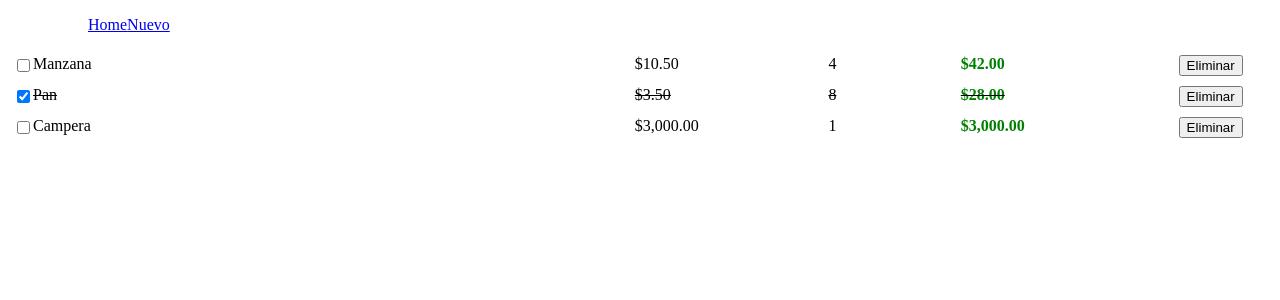
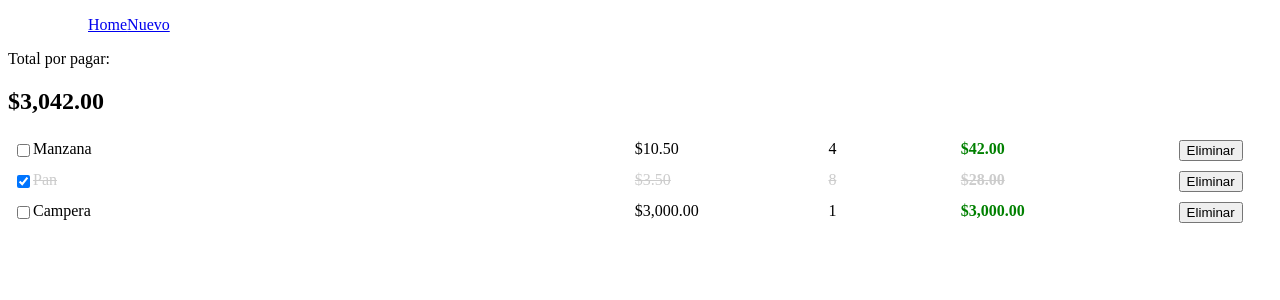
Before and after one commit to Cachurmino/Shopping, an Angular app: page / in a window 1280 px wide. Shown: the top 300 px of the page. Built offline with nearby package versions, Linux system fonts and the light colour scheme.

Commit message:
Creamos el componente total y su funcionalidad

```diff
--- a/src/app/app.module.ts
+++ b/src/app/app.module.ts
@@ -6,13 +6,15 @@ import { AppComponent } from './app.component';
 import { HeaderComponent } from './components/header/header.component';
 import { ItemsComponent } from './components/items/items.component';
 import { ItemComponent } from './components/item/item.component';
+import { TotalComponent } from './components/total/total.component';
 
 @NgModule({
   declarations: [
     AppComponent,
     HeaderComponent,
     ItemsComponent,
-    ItemComponent
+    ItemComponent,
+    TotalComponent
   ],
   imports: [
     BrowserModule,
--- a/src/app/components/item/item.component.css
+++ b/src/app/components/item/item.component.css
@@ -4,7 +4,11 @@
 }
 
 .completed{
+    color: #ccc;
     text-decoration: line-through;
+}
+.completed .total{
+    color: #ccc;
 }
 
 div{
--- a/src/app/components/item/item.component.ts
+++ b/src/app/components/item/item.component.ts
@@ -9,6 +9,7 @@ import { Item } from 'src/app/models/item';
 export class ItemComponent implements OnInit {
   @Input() item: Item = new Item();
   @Output() deleteItem: EventEmitter<Item> = new EventEmitter();
+  @Output() toggleItem: EventEmitter<Item> = new EventEmitter();
 
   constructor() {}
 
@@ -20,5 +21,6 @@ export class ItemComponent implements OnInit {
 
   onToggle(item: Item) {
     item.completed = !item.completed;
+    this.toggleItem.emit(item);
   }
 }
--- a/src/app/components/items/items.component.html
+++ b/src/app/components/items/items.component.html
@@ -1,5 +1,10 @@
 <div>
-  <app-item *ngFor="let item of items"
-  [item]="item"
-  (deleteItem)="deleteItem($event)"> </app-item>
+  <app-total mensaje="Total por pagar: " [total]="total"></app-total>
+  <app-item
+    *ngFor="let item of items"
+    [item]="item"
+    (deleteItem)="deleteItem($event)"
+    (toggleItem)="toggleItem($event)"
+  >
+  </app-item>
 </div>
--- a/src/app/components/items/items.component.ts
+++ b/src/app/components/items/items.component.ts
@@ -8,6 +8,7 @@ import { Item } from '../../models/item';
 })
 export class ItemsComponent implements OnInit {
   items: Item[] = [];
+  total: number = 0;
 
   constructor() {}
 
@@ -35,9 +36,23 @@ export class ItemsComponent implements OnInit {
         completed: false,
       },
     ];
+
+    this.getTotal();
   }
 
   deleteItem(item: Item) {
-    this.items = this.items.filter(x => x.id != item.id)
+    this.items = this.items.filter((x) => x.id != item.id);
+    this.getTotal();
+  }
+
+  toggleItem(item: Item) {
+    this.getTotal();
+  }
+
+  getTotal() {
+    this.total = this.items
+      .filter((x) => !x.completed)
+      .map((x) => x.quantity * x.price)
+      .reduce((acc, x) => (acc += x), 0);
   }
 }
--- /dev/null
+++ b/src/app/components/total/total.component.html
@@ -0,0 +1,4 @@
+<div class="container">
+  <span>{{ mensaje }}</span>
+  <h2>{{ total | currency }}</h2>
+</div>
--- /dev/null
+++ b/src/app/components/total/total.component.ts
@@ -0,0 +1,15 @@
+import { Component, OnInit, Input } from '@angular/core';
+
+@Component({
+  selector: 'app-total',
+  templateUrl: './total.component.html',
+  styleUrls: ['./total.component.css'],
+})
+export class TotalComponent implements OnInit {
+  @Input() total: number = 0;
+  @Input() mensaje: string = '';
+
+  constructor() {}
+
+  ngOnInit(): void {}
+}
```
Also changed, not shown: src/app/components/total/total.component.css (added).
